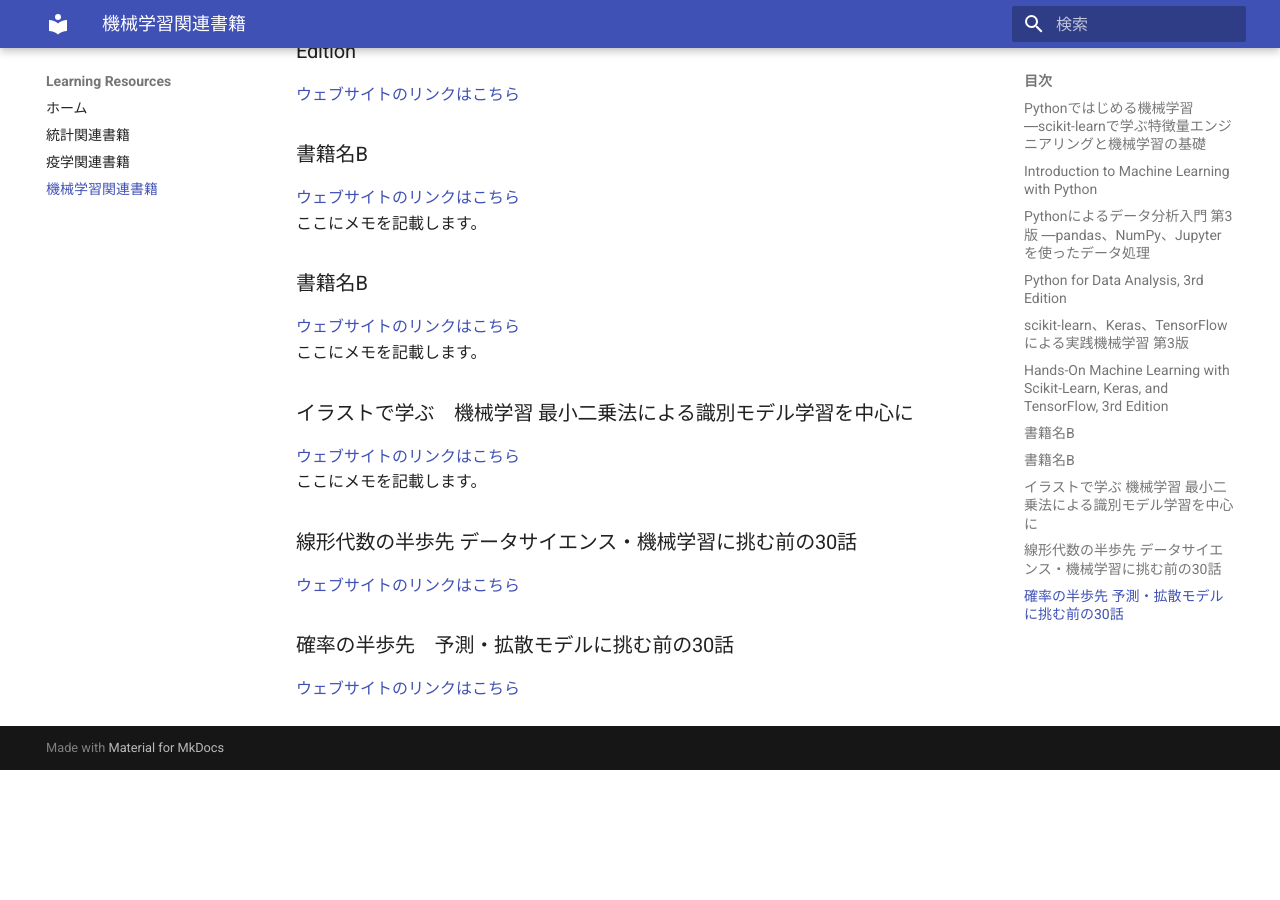
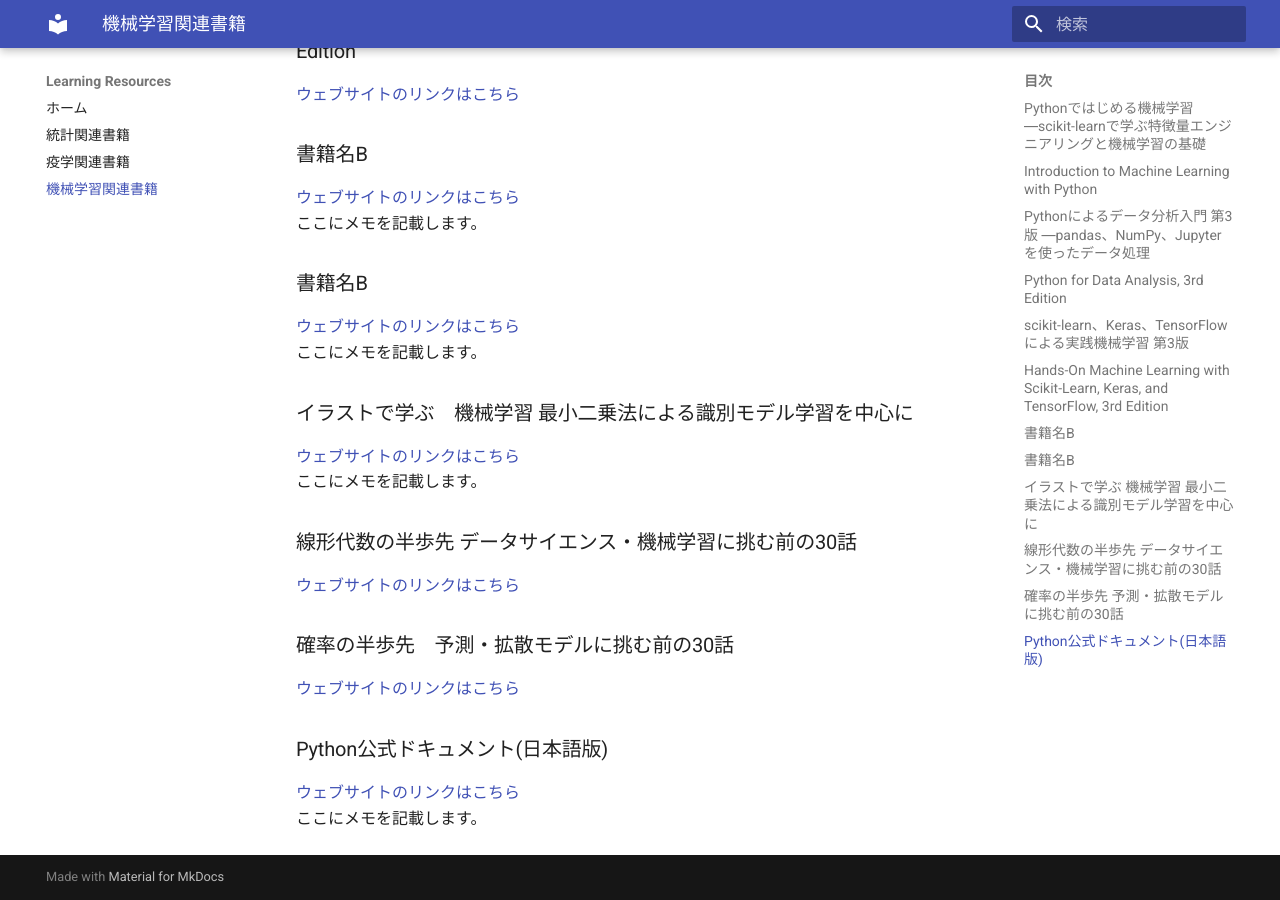
Before and after one commit to keiimai/learning_resources, an MkDocs documentation site: the page built from docs/machine_learning_books.md, in a window 1280 px wide and 900 px high, scrolled down 752 px. Built offline with MkDocs 1.6.1 and Material for MkDocs 9.7.7, drawn with Linux system fonts in a browser that asks for light colours; before the commit the page ends 1522 px from its top, so only the background shows below that.

Commit message:
Update machine_learning_books.md

```diff
--- a/docs/machine_learning_books.md
+++ b/docs/machine_learning_books.md
@@ -37,3 +37,7 @@
 
 ### 確率の半歩先　予測・拡散モデルに挑む前の30話
 [ウェブサイトのリンクはこちら](https://www.kodansha.co.jp/book/products/0000427880)<br>
+
+### Python公式ドキュメント(日本語版)
+[ウェブサイトのリンクはこちら](https://docs.python.org/ja/3.10/index.html)<br>
+ここにメモを記載します。
```
